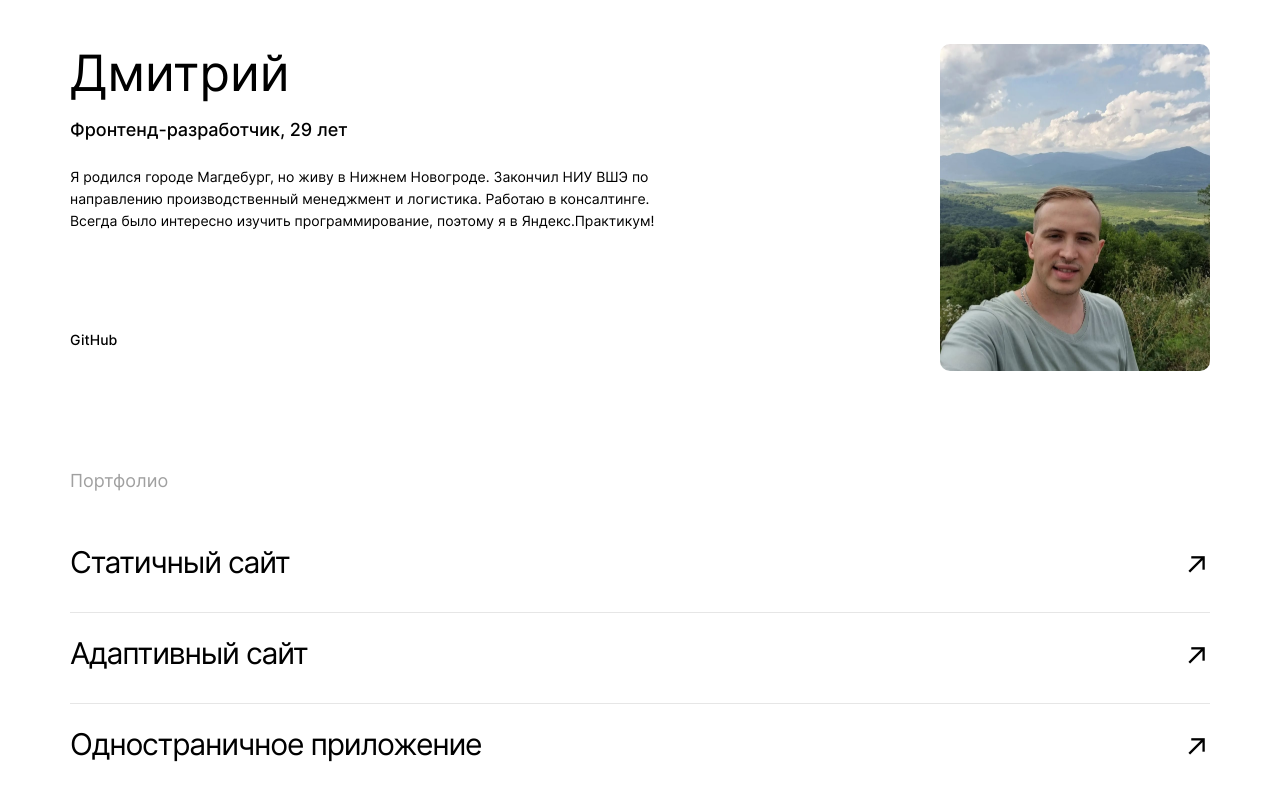
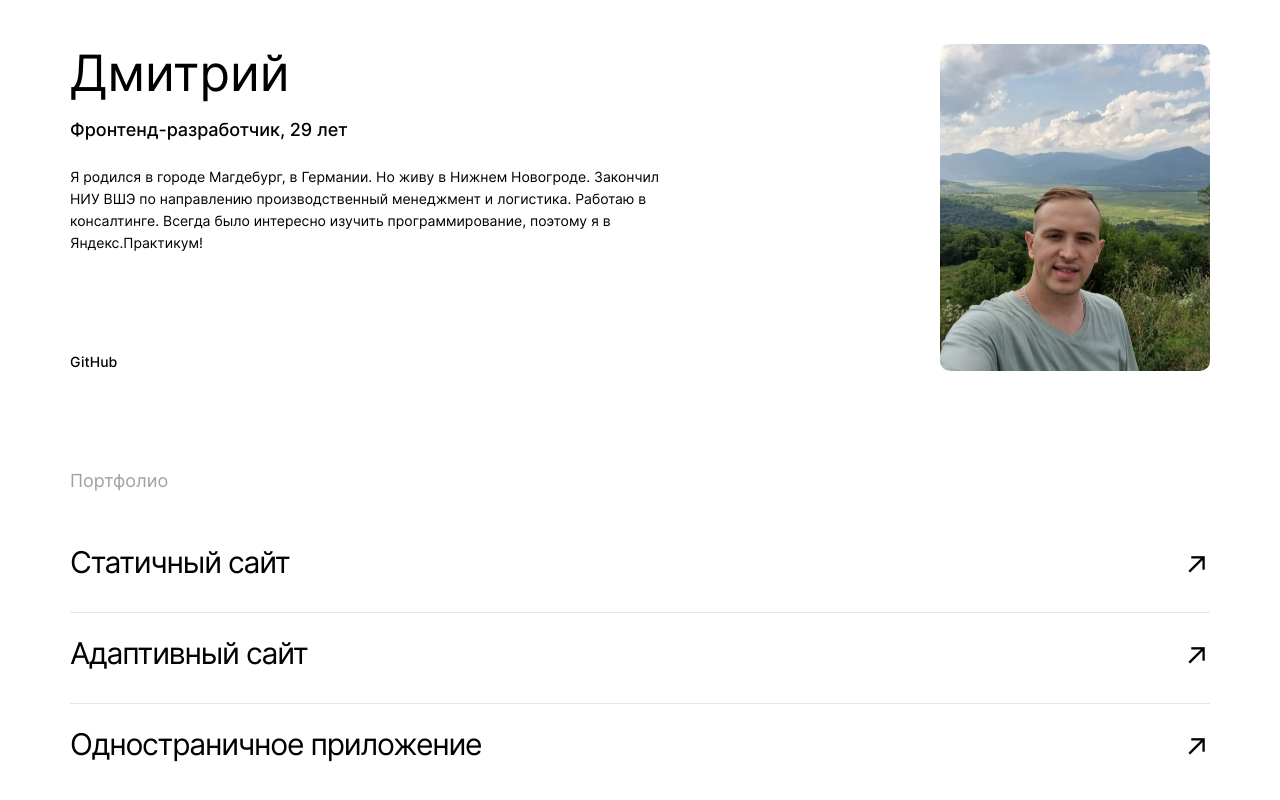
Before and after one commit to DmitriiKozhekhov/movies-explorer-frontend, a React (Create React App) app in the folder diplomafrontend/: page / in a window 1280 px wide. Shown: the part 2060-2860 px from the top of the page. Built offline with nearby package versions, Linux system fonts and the light colour scheme.

Commit message:
fixedtext

```diff
--- a/diplomafrontend/src/components/Main/AboutMe/AboutMe.jsx
+++ b/diplomafrontend/src/components/Main/AboutMe/AboutMe.jsx
@@ -12,7 +12,7 @@ function AboutMe (){
           <h2 className="aboutMe__name">Дмитрий</h2>
           <h3 className="aboutMe__about">Фронтенд-разработчик, 29 лет</h3>
           <p className="aboutMe__description">
-            Я родился городе Магдебург, но живу в Нижнем Новогроде. Закончил НИУ ВШЭ по направлению производственный менеджмент и логистика. Работаю в консалтинге.
+            Я родился в городе Магдебург, в Германии. Но живу в Нижнем Новогроде. Закончил НИУ ВШЭ по направлению производственный менеджмент и логистика. Работаю в консалтинге.
             Всегда было интересно изучить программирование, поэтому я в Яндекс.Практикум!
           </p>
           <a href="https://github.com/DmitriiKozhekhov" className="aboutMe__gitHub" >GitHub</a>
```
